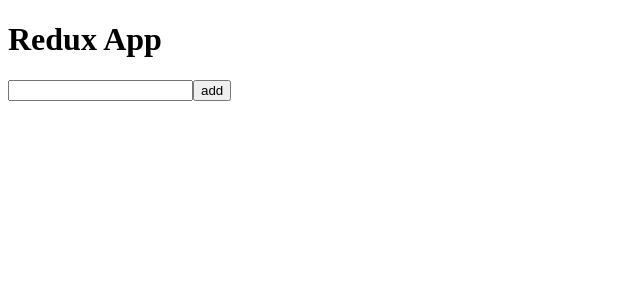
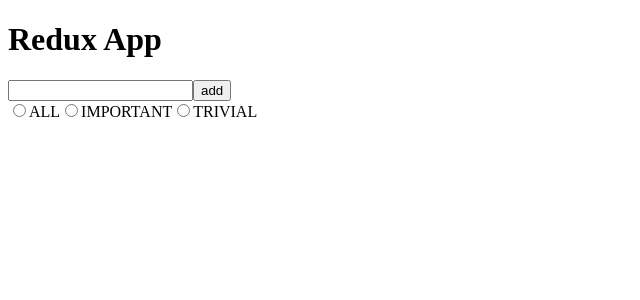
Before and after one commit to lmxatsh/redux-demo, a React (Vite) app: page / in a window 1280 px wide. Shown: the top 300 px of the page, without its empty margins (0-640 px from the left). Built offline with nearby package versions, Linux system fonts and the light colour scheme.

Commit message:
feature:(componets) add filter for Notes

```diff
--- a/src/App.jsx
+++ b/src/App.jsx
@@ -2,12 +2,14 @@
 import { useSelector, useDispatch } from 'react-redux'
 import Notes from './Notes'
 import NewNote from './NewNote'
+import VisibilityFilter from './VisibilityFilter'
 
 function App() {
     return (
         <>
             <h1>Redux App</h1>
             <NewNote />
+            <VisibilityFilter />
             <Notes />
         </>
     )
--- a/src/Notes.jsx
+++ b/src/Notes.jsx
@@ -12,7 +12,14 @@
 
 const Notes = () => {
     const dispatch = useDispatch()
-    const notes = useSelector((state) => state)
+    const notes = useSelector((state) => {
+        if (state.filter === 'ALL') {
+            return state.notes
+        }
+        return state.filter === 'IMPORTANT'
+            ? state.notes.filter((note) => note.important)
+            : state.notes.filter((note) => !note.important)
+    })
 
     return (
         <ul>
--- /dev/null
+++ b/src/VisibilityFilter.jsx
@@ -0,0 +1,31 @@
+import { filterChange } from './reducer/filterReducer'
+import { useDispatch } from 'react-redux'
+
+const VisibilityFilter = () => {
+    const dispath = useDispatch()
+
+    return (
+        <>
+            <input
+                type="radio"
+                name="filter"
+                onChange={() => dispath(filterChange('ALL'))}
+            />
+            ALL
+            <input
+                type="radio"
+                name="filter"
+                onChange={() => dispath(filterChange('IMPORTANT'))}
+            />
+            IMPORTANT
+            <input
+                type="radio"
+                name="filter"
+                onChange={() => dispath(filterChange('TRIVIAL'))}
+            />
+            TRIVIAL
+        </>
+    )
+}
+
+export default VisibilityFilter
--- a/src/main.jsx
+++ b/src/main.jsx
@@ -1,17 +1,21 @@
 import React from 'react'
 import ReactDOM from 'react-dom'
-import { createStore } from 'redux'
+import { createStore, combineReducers } from 'redux'
 import { Provider } from 'react-redux'
 import App from './App'
 import noteReducer from './reducer/noteReducer'
+import filterReducer from './reducer/filterReducer'
 
-const store = createStore(noteReducer)
+const reducer = combineReducers({
+    notes: noteReducer,
+    filter: filterReducer,
+})
+
+const store = createStore(reducer)
 
 ReactDOM.render(
-    <React.StrictMode>
-        <Provider store={store}>
-            <App />
-        </Provider>
-    </React.StrictMode>,
+    <Provider store={store}>
+        <App />
+    </Provider>,
     document.getElementById('root')
 )
--- /dev/null
+++ b/src/reducer/filterReducer.jsx
@@ -0,0 +1,16 @@
+const filterReducer = (state = 'ALL', action) => {
+    console.log('Action:', action)
+    switch (action.type) {
+        case 'SET_FILTER':
+            return action.filter
+        default:
+            return state
+    }
+}
+
+export const filterChange = (filter) => ({
+    type: 'SET_FILTER',
+    filter,
+})
+
+export default filterReducer
```
